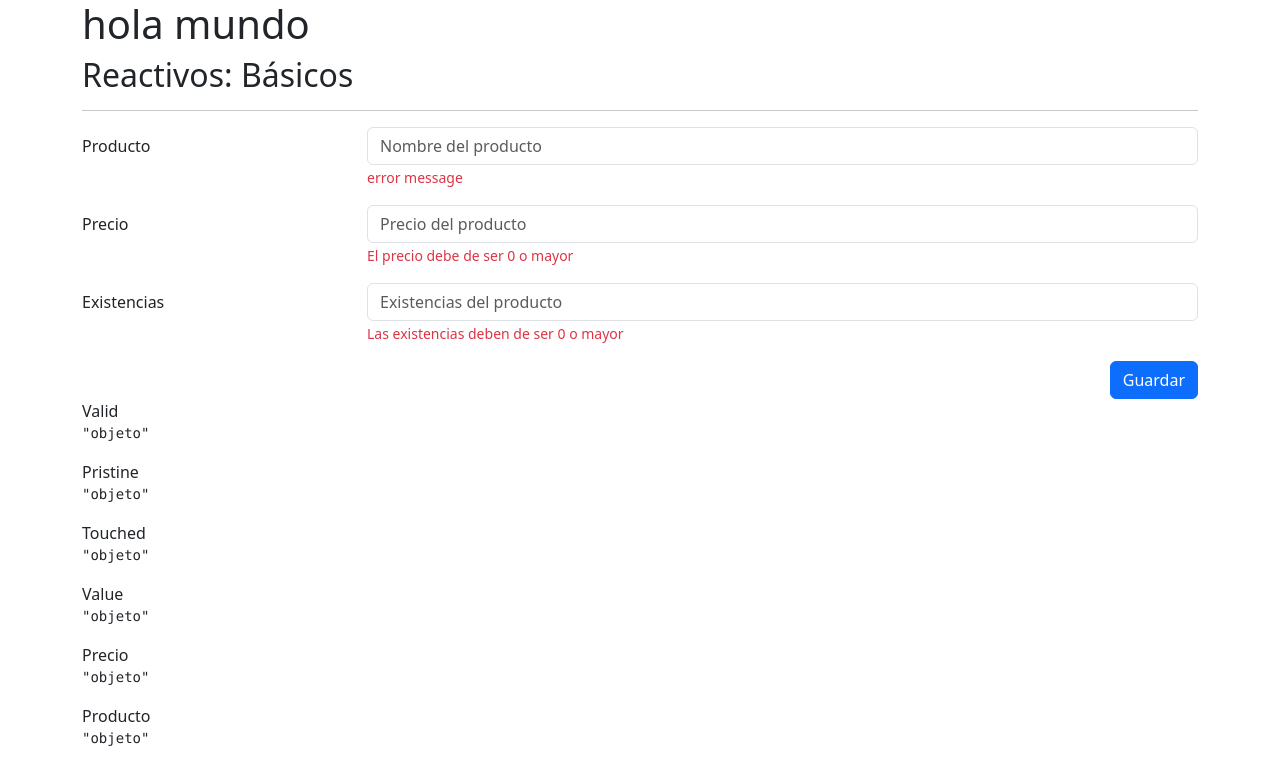
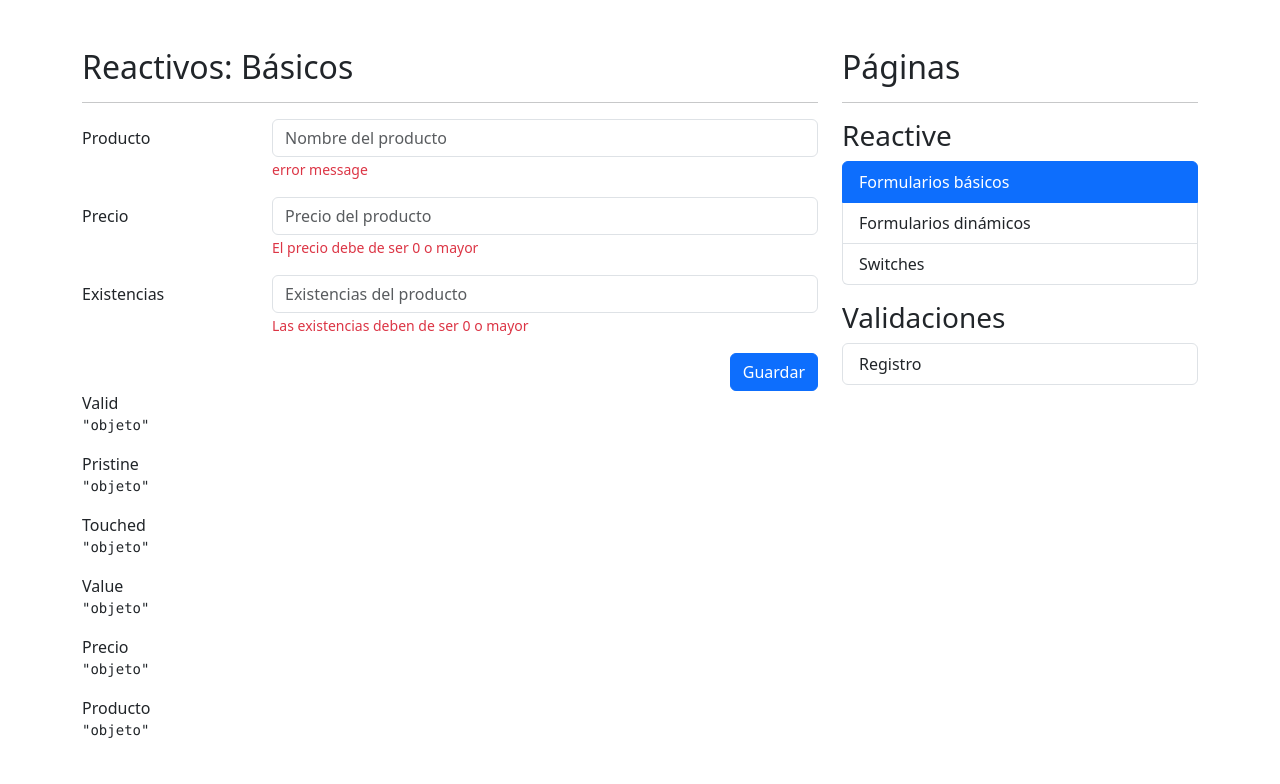
Before and after one commit to alejandrobecerraptor/angular-forms-reactivos-app, an Angular app: page /reactive/basic in a window 1280 px wide. Shown: the top 784 px of the page. Built offline with nearby package versions, Linux system fonts and the light colour scheme.

Commit message:
Barra de navegacion

```diff
--- a/src/app/app.component.html
+++ b/src/app/app.component.html
@@ -1,3 +1,8 @@
-<h1>hola mundo</h1>
-
-<router-outlet></router-outlet>
+<div class="row mt-5">
+  <div class="col">
+    <router-outlet></router-outlet>
+  </div>
+  <div class="col-12 col-sm-4">
+    <shared-side-menu></shared-side-menu>
+  </div>
+</div>
--- /dev/null
+++ b/src/app/shared/components/side-menu/side-menu.component.html
@@ -0,0 +1,28 @@
+<h2>Páginas</h2>
+<hr />
+
+<h3 class="mt-3">Reactive</h3>
+
+<ul class="list-group">
+  <li
+    *ngFor="let item of reactiveMenu"
+    class="list-group-item"
+    [routerLink]="[item.route]"
+    routerLinkActive="active"
+  >
+    {{ item.title }}
+  </li>
+</ul>
+
+<h3 class="mt-3">Validaciones</h3>
+
+<ul class="list-group">
+  <li
+    *ngFor="let item of authMenu"
+    class="list-group-item"
+    [routerLink]="[item.route]"
+    routerLinkActive="active"
+  >
+    {{ item.title }}
+  </li>
+</ul>
--- /dev/null
+++ b/src/app/shared/components/side-menu/side-menu.component.ts
@@ -0,0 +1,38 @@
+import { Component } from '@angular/core';
+
+
+interface MenuItem {
+  title: string;
+  route: string;
+}
+
+@Component({
+  selector: 'shared-side-menu',
+  templateUrl: './side-menu.component.html',
+  styles: ``
+})
+export class SideMenuComponent {
+
+  reactiveMenu: MenuItem[] = [
+    {
+      title: 'Formularios básicos',
+      route: './reactive/basic'
+    },
+    {
+      title: 'Formularios dinámicos',
+      route: './reactive/dynamic'
+    },
+    {
+      title: 'Switches',
+      route: './reactive/switches'
+    }
+  ];
+
+  authMenu: MenuItem[] = [
+    {
+      title: 'Registro',
+      route: './auth'
+    }
+  ];
+
+}
```
Also changed, not shown: src/app/shared/shared.module.ts (+10 -2 lines).
